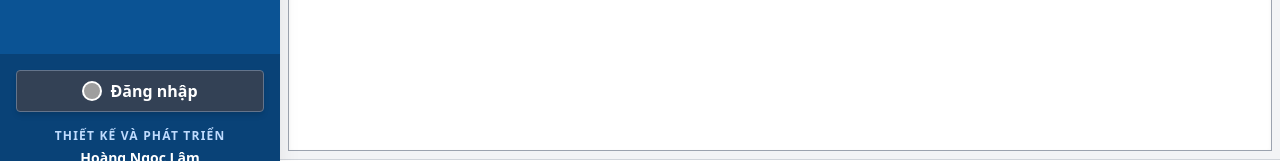
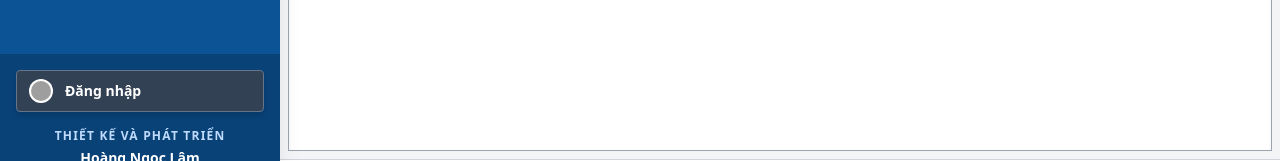
Before and after one commit to gdlaocailci/taphoi, a plain HTML site: page thoikhoabieutaphoi/index.html in a window 1280 px wide. Shown: the part 616-777 px from the top of the page. Drawn offline with nearby package versions, Linux system fonts and the light colour scheme; no server answers; grey boxes are pictures that could not be loaded.

Commit message:
Update index.html

```diff
--- a/thoikhoabieutaphoi/index.html
+++ b/thoikhoabieutaphoi/index.html
@@ -135,9 +135,16 @@
 
         <!-- PHẦN CUỐI: NÚT ĐĂNG NHẬP VÀ BẢN QUYỀN (Thêm flex-none để ghim chặt dưới đáy màn hình) -->
        <div class="p-4 bg-black/20 text-center flex-none mt-auto w-full relative z-20">
-            <button id="nutXacThucTruyCap" onclick="xuLyChuyenDoiTrangThaiKiemDuyet()" class="w-full bg-slate-700 hover:bg-slate-600 border border-slate-500 text-white font-bold py-2 px-4 rounded shadow-md flex items-center justify-center gap-2 transition duration-200 mb-4 group">
-                <img id="bieuTuongXacThuc" src="https://www.svgrepo.com/show/475656/google-color.svg" class="w-5 h-5 bg-white rounded-full p-0.5" alt="G">
-                <span id="nhanNutXacThuc" class="group-hover:text-blue-300 transition-colors">Đăng nhập</span>
+           <!-- [ĐÃ NÂNG CẤP]: Khối nút xác thực hiển thị thông tin định danh -->
+            <button id="nutXacThucTruyCap" onclick="xuLyChuyenDoiTrangThaiKiemDuyet()" class="w-full bg-slate-700 hover:bg-slate-600 border border-slate-500 text-white font-bold py-2 px-3 rounded shadow-md flex items-center justify-center gap-3 transition duration-200 mb-4 group relative overflow-hidden cursor-pointer">
+                <img id="bieuTuongXacThuc" src="https://www.svgrepo.com/show/475656/google-color.svg" class="w-6 h-6 bg-white rounded-full p-0.5 flex-none object-cover" alt="G">
+                <span id="nhanNutXacThuc" class="group-hover:text-blue-300 transition-colors truncate text-sm flex-1 text-left">Đăng nhập</span>
+
+                <!-- Lớp phủ xuất hiện khi di chuột vào lúc đã mở hệ thống -->
+                <div id="lopPhuThoat" class="absolute inset-0 bg-red-600 flex items-center justify-center gap-2 opacity-0 transition-opacity duration-300 hidden z-10">
+                    <img src="https://www.svgrepo.com/show/502646/logout.svg" class="w-5 h-5 invert" alt="Thoát">
+                    <span class="text-white font-bold">Đăng xuất</span>
+                </div>
             </button>
             <p class="text-xs text-blue-200 font-bold uppercase tracking-widest">Thiết kế và phát triển</p>
             <p class="text-sm font-bold text-white mt-1">Hoàng Ngọc Lâm</p>
```
